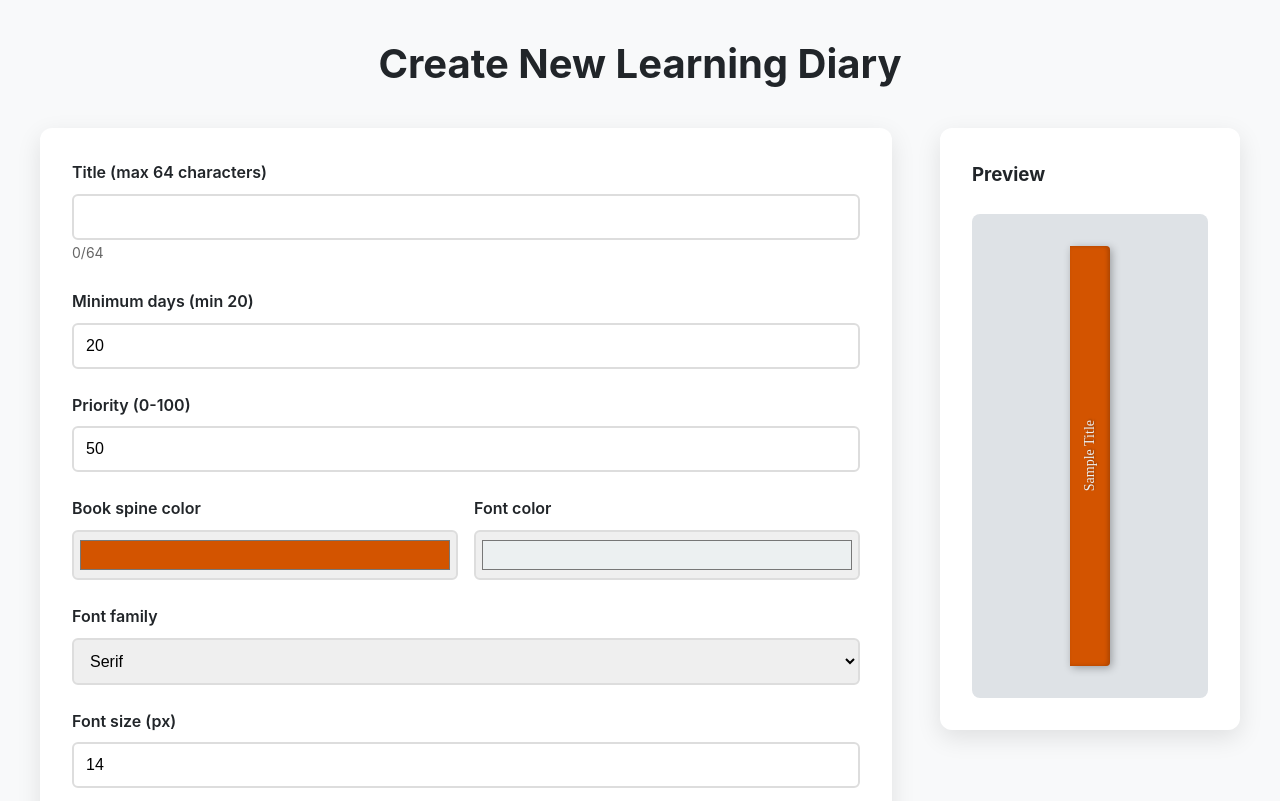
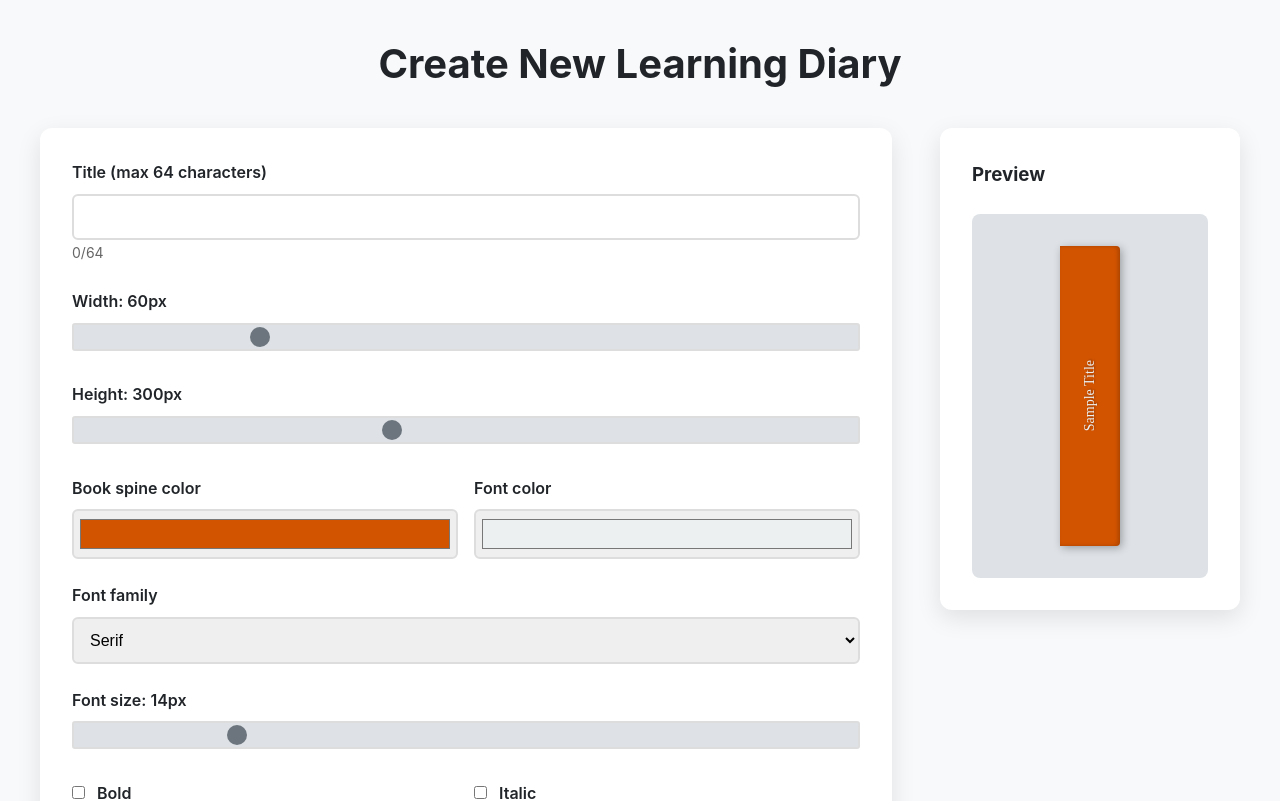
Before and after one commit to koljapluemer/learning-diaries, a Vue app: page /new-diary in a window 1280 px wide. Shown: the top 801 px of the page. Built offline with nearby package versions, Linux system fonts and the light colour scheme.

Commit message:
make w/h handling more sensible

```diff
--- a/src/components/BookSpine.vue
+++ b/src/components/BookSpine.vue
@@ -23,19 +23,8 @@ defineEmits<{
   click: []
 }>()
 
-const spineWidth = computed(() => {
-  const baseWidth = 40
-  const extraDays = Math.max(0, props.diary.minDays - 20)
-  return baseWidth + (extraDays * 2)
-})
-
-const spineHeight = computed(() => {
-  const minHeight = 240
-  const maxHeight = 600
-  const heightRange = maxHeight - minHeight
-  const priorityRatio = props.diary.priority / 100
-  return minHeight + (heightRange * priorityRatio)
-})
+const spineWidth = computed(() => props.diary.width)
+const spineHeight = computed(() => props.diary.height)
 
 const spineStyle = computed(() => ({
   width: `${spineWidth.value}px`,
--- a/src/composables/useDiaries.ts
+++ b/src/composables/useDiaries.ts
@@ -3,8 +3,8 @@ import Dexie, { type Table } from 'dexie'
 export interface Diary {
   id?: number
   title: string
-  minDays: number
-  priority: number
+  width: number
+  height: number
   color: string
   fontColor: string
   fontFamily: string
--- a/src/views/DiaryView.vue
+++ b/src/views/DiaryView.vue
@@ -73,7 +73,7 @@ const totalPages = computed(() => {
   if (!diary.value) return 0
   const entryDates = entries.value.map(e => e.date)
   const uniqueDates = new Set(entryDates)
-  return Math.max(diary.value.minDays, uniqueDates.size)
+  return Math.max(20, uniqueDates.size)
 })
 
 const sortedEntries = computed(() => {
--- a/src/views/NewDiaryView.vue
+++ b/src/views/NewDiaryView.vue
@@ -18,25 +18,26 @@
           </div>
 
           <div class="form-group">
-            <label for="minDays">Minimum days (min 20)</label>
+            <label for="width">Width: {{ form.width }}px</label>
             <input
-              id="minDays"
-              v-model.number="form.minDays"
-              type="number"
+              id="width"
+              v-model.number="form.width"
+              type="range"
               min="20"
-              required
+              max="200"
+              class="slider"
             />
           </div>
 
           <div class="form-group">
-            <label for="priority">Priority (0-100)</label>
+            <label for="height">Height: {{ form.height }}px</label>
             <input
-              id="priority"
-              v-model.number="form.priority"
-              type="number"
-              min="0"
-              max="100"
-              required
+              id="height"
+              v-model.number="form.height"
+              type="range"
+              min="100"
+              max="600"
+              class="slider"
             />
           </div>
 
@@ -72,12 +73,14 @@
           </div>
 
           <div class="form-group">
-            <label for="fontSize">Font size (px)</label>
+            <label for="fontSize">Font size: {{ form.fontSize }}px</label>
             <input
               id="fontSize"
               v-model.number="form.fontSize"
-              type="number"
-              required
+              type="range"
+              min="6"
+              max="48"
+              class="slider"
             />
           </div>
 
@@ -141,8 +144,8 @@ const generateRandomFontColor = () => {
 
 const form = ref({
   title: '',
-  minDays: 20,
-  priority: 50,
+  width: 60,
+  height: 300,
   color: generateRandomColor(),
   fontColor: generateRandomFontColor(),
   fontFamily: 'serif',
@@ -154,8 +157,8 @@ const form = ref({
 const previewDiary = computed((): Diary => ({
   id: 0,
   title: form.value.title || 'Sample Title',
-  minDays: form.value.minDays,
-  priority: form.value.priority,
+  width: form.value.width,
+  height: form.value.height,
   color: form.value.color,
   fontColor: form.value.fontColor,
   fontFamily: form.value.fontFamily,
@@ -169,8 +172,8 @@ const createDiary = async () => {
   try {
     await saveDiary({
       title: form.value.title,
-      minDays: form.value.minDays,
-      priority: form.value.priority,
+      width: form.value.width,
+      height: form.value.height,
       color: form.value.color,
       fontColor: form.value.fontColor,
       fontFamily: form.value.fontFamily,
@@ -256,6 +259,45 @@ input[type="checkbox"] {
   margin-right: 0.5rem;
 }
 
+.slider {
+  width: 100%;
+  height: 6px;
+  border-radius: 3px;
+  background: var(--border-color);
+  outline: none;
+  -webkit-appearance: none;
+  appearance: none;
+}
+
+.slider::-webkit-slider-thumb {
+  -webkit-appearance: none;
+  appearance: none;
+  width: 20px;
+  height: 20px;
+  border-radius: 50%;
+  background: var(--accent-color);
+  cursor: pointer;
+  transition: background 0.3s ease;
+}
+
+.slider::-webkit-slider-thumb:hover {
+  background: #5a6268;
+}
+
+.slider::-moz-range-thumb {
+  width: 20px;
+  height: 20px;
+  border-radius: 50%;
+  background: var(--accent-color);
+  cursor: pointer;
+  border: none;
+  transition: background 0.3s ease;
+}
+
+.slider::-moz-range-thumb:hover {
+  background: #5a6268;
+}
+
 small {
   color: #666;
   font-size: 0.875rem;
```
